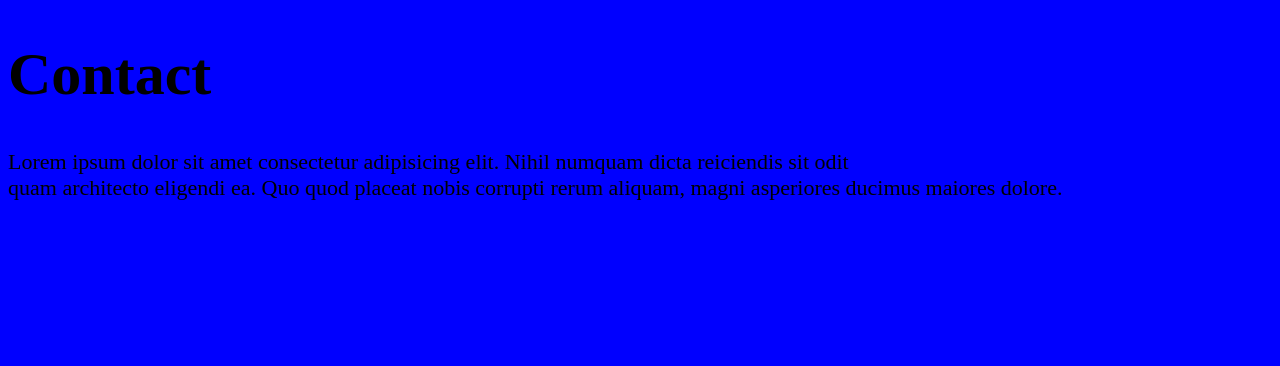
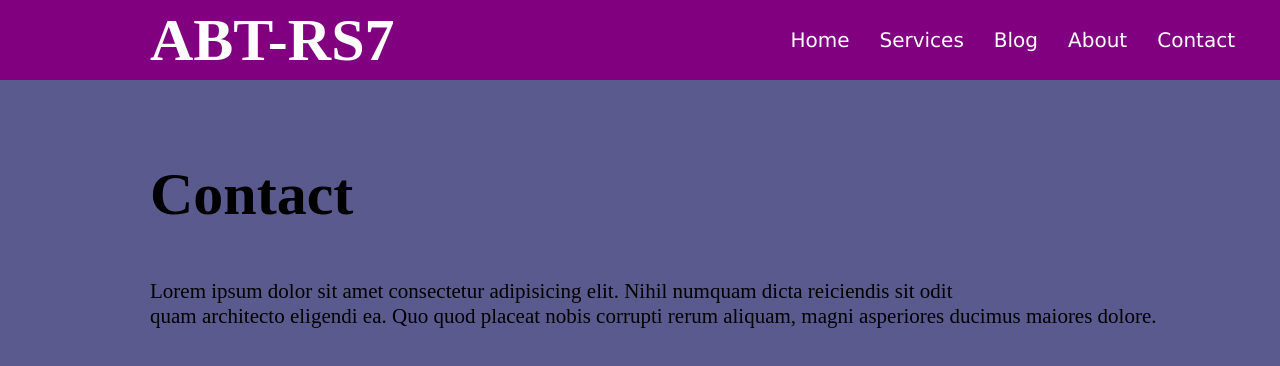
Before and after one commit to ridgo13/the-mango--project, a plain HTML site: page contact.html in a window 1280 px wide. Drawn offline with Linux system fonts and the light colour scheme.

Commit message:
I added css to the navigation links and i gave them fonts

```diff
--- a/contact.html
+++ b/contact.html
@@ -1,13 +1,38 @@
 <!DOCTYPE html>
 <html>
     <head>
-        <title>Contact</title>
+        <title>Services</title>
         <link rel="stylesheet" href="css/new.css">
     </head>
-    <body>
+    <header class="head">
+        <body>
+          <h1><div class="title">ABT-RS7</div></h1>
+          <ul class="menu">
+            <li class="menu-item">
+                <a href="#">Home</a>
+            </li>
+            <li class="menu-item">
+                <a href="services.html">Services</a>
+            </li>
+            <li class="menu-item">
+                <a href="blog.html">Blog</a>
+            </li>
+            <li class="menu-item">
+                <a href="about.html">About</a>
+            </li>
+            <li class="menu-item">
+                <a href="contact.html">Contact</a>
+            </li>
+        </ul>
+        </body>
+      </header>
+    <section id="hero">
+        <div>
         <h1>Contact</h1>
+        </div>
         <P>Lorem ipsum dolor sit amet consectetur adipisicing elit. Nihil numquam dicta
             reiciendis sit odit<br> quam architecto eligendi ea. Quo quod placeat nobis corrupti
              rerum aliquam, magni asperiores ducimus maiores dolore.</P>
-    </body>
+    </section>
+
 </html>
--- a/css/index.css
+++ b/css/index.css
@@ -1,11 +1,11 @@
 body{
     margin: 0;
-    background-color: rgba(197, 0, 0, 0.825);
+    background-color: rgba(114, 0, 0, 0.597);
     color: white;
 }
 
 header{
-    background-color: purple;
+    background-color: rgba(128, 0, 128, 0.631);
     justify-content: space-between;
     color: white;
     display: flex;
@@ -57,18 +57,21 @@ p{
     font-family: 'Roboto condensed', sans-serif;
 }
 
-.face {
+.bot {
     display: flex;
-    width: 50px;
-    border-radius: 60%;
+    width: 30px;
+    border-radius: 50%;
     padding-left: 500px;
     padding-top: 100px;
+    height: 25px;
 }
 
 .rid{
     background-color: wheat;
     text-align: center;
 }
+
+
 
 .raeo{
     border-radius: 50%;
--- a/css/new.css
+++ b/css/new.css
@@ -1,12 +1,49 @@
+header{
+    background-color: purple;
+    justify-content: space-between;
+    color: white;
+    display: flex;
+    align-items: center;
+    height: 80px;
+    margin-bottom: 80px;
+
+}
+
 body{
-    margin: o;
-    background-color: blue;
+    margin: 0;
+    background-color: rgba(4, 4, 84, 0.653);
+}
+
+.menu-item{
+    margin: 0 15px;
+}
+
+a{
+    text-decoration: none;
+    color: white;
+    font-size: 20px;
+    padding: 0;
+    justify-content: space-between;
+    display: flex;
+    font-family: verdana;
+}
+
+
+.menu{
+    display: flex;
+    padding: 5px 30px;
+    text-decoration: none;
+    justify-content: space-between;
+    list-style: none;
 }
 
 h1{
     font-size: 60px;
+    font-family: serif;
+    margin-left: 150px;
 }
 
 p{
-    font-size: 22px;
+    font-size: 21px;
+    margin-left: 150px;
 }
```
Also changed, not shown: about.html (+27 -2 lines), blog.html (+27 -2 lines), index.html (+4 -0 lines), services.html (+27 -2 lines).
